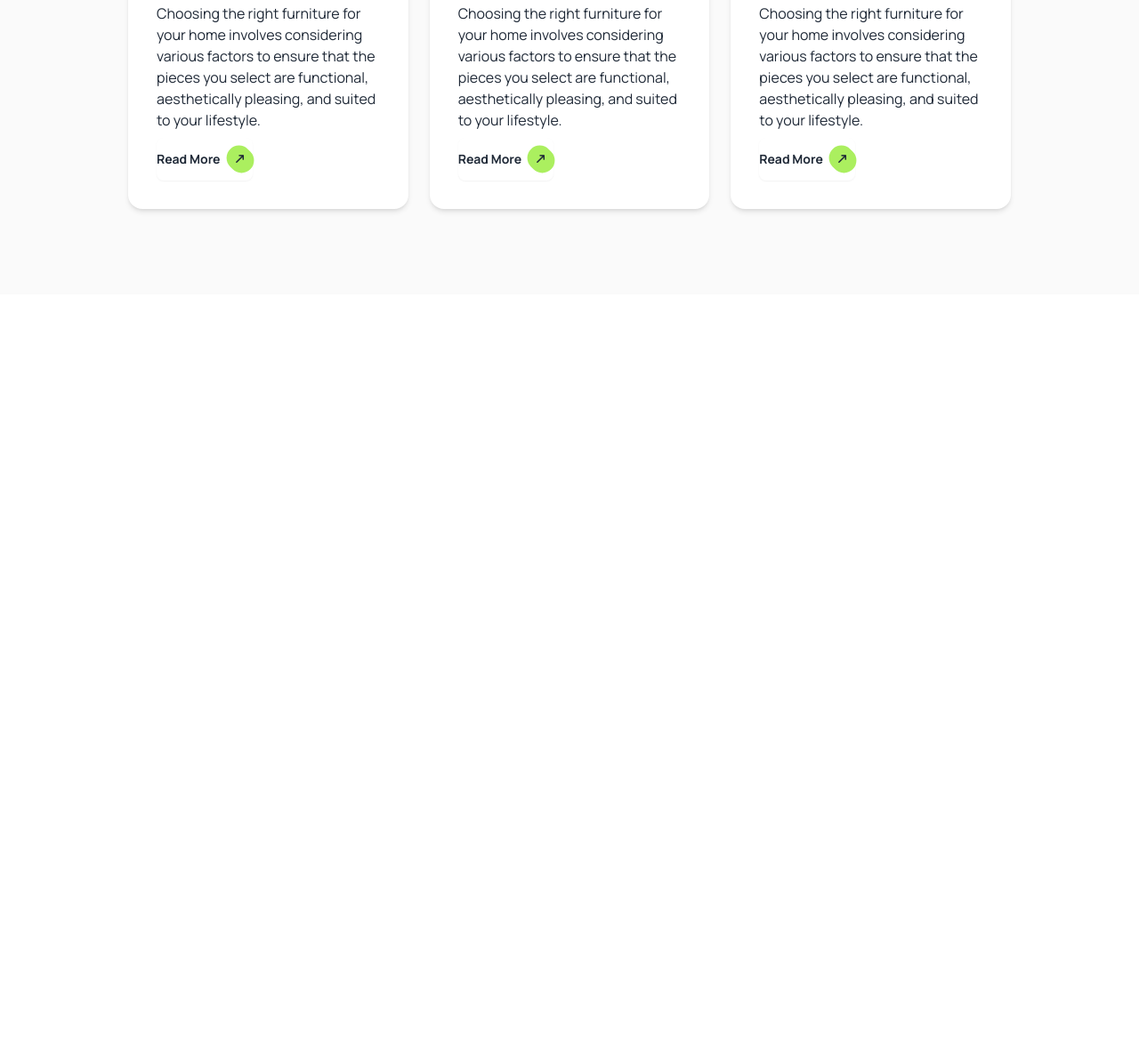
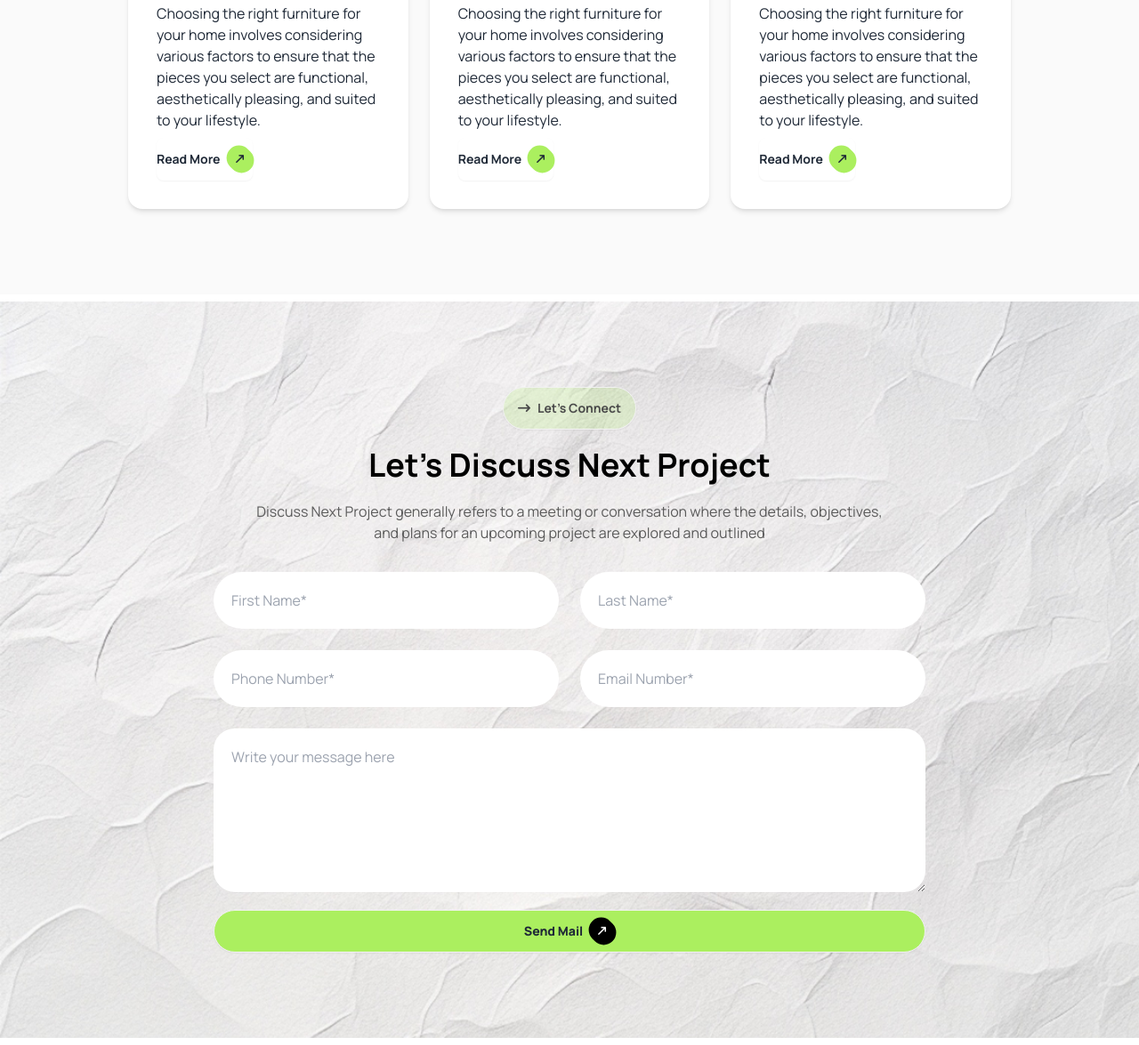
Before and after one commit to istiak19/assignment-3, a plain HTML site: page index.html in a window 1280 px wide. Shown: the part 4053-5228 px from the top of the page at 89% size. Before the commit the page ends 4384 px from the top, so only its background shows below. Drawn offline with nearby package versions, Linux system fonts and the light colour scheme.

Commit message:
eighth commit

```diff
--- a/index.html
+++ b/index.html
@@ -343,6 +343,31 @@
         </div>
       </div>
     </div>
+
+    <!-- Let’s Discuss Next Project -->
+
+    <div class="my-2 py-24 bg-[url('./assets/bg.jpg')] bg-center bg-no-repeat bg-cover">
+      <div class="text-center space-y-5 mb-8">
+        <button class="btn rounded-full bg-[rgba(172,239,95,0.2)] text-[#494949] font-bold"><span><i
+              class="fa-solid fa-arrow-right-long"></i></span> Let’s Connect</button>
+        <h2 class="font-bold text-2xl md:text-3xl lg:text-4xl text-black">Let’s Discuss Next Project</h2>
+        <p class=" text-[#494949e4]">Discuss Next Project generally refers to a meeting or conversation where the
+          details, objectives, <br> and plans for an upcoming project are explored and outlined</p>
+      </div>
+      <div class="grid grid-cols-1 sm:grid-cols-2 gap-6 px-6 md:px-20 lg:px-60">
+        <input type="text" class="w-full p-5 rounded-full outline-none" placeholder="First Name*">
+        <input type="text" class="w-full p-5 rounded-full outline-none" placeholder="Last Name*">
+        <input type="number" class="w-full p-5 rounded-full outline-none" placeholder="Phone Number*">
+        <input type="email" class="w-full p-5 rounded-full outline-none" placeholder="Email Number*">
+        <textarea rows="6" class="w-full p-5 rounded-3xl sm:col-span-2 outline-none"
+          placeholder="Write your message here"></textarea>
+      </div>
+      <div class="px-6 md:px-20 lg:px-60 mt-5">
+        <button class="btn bg-[#ABEF5F] font-extrabold w-full rounded-full">Send Mail <span
+            class="-rotate-45 text-xs bg-black text-white p-2 rounded-full"><i
+              class="fa-solid fa-arrow-right-long"></i></span></button>
+      </div>
+    </div>
   </main>
 </body>
 
```
